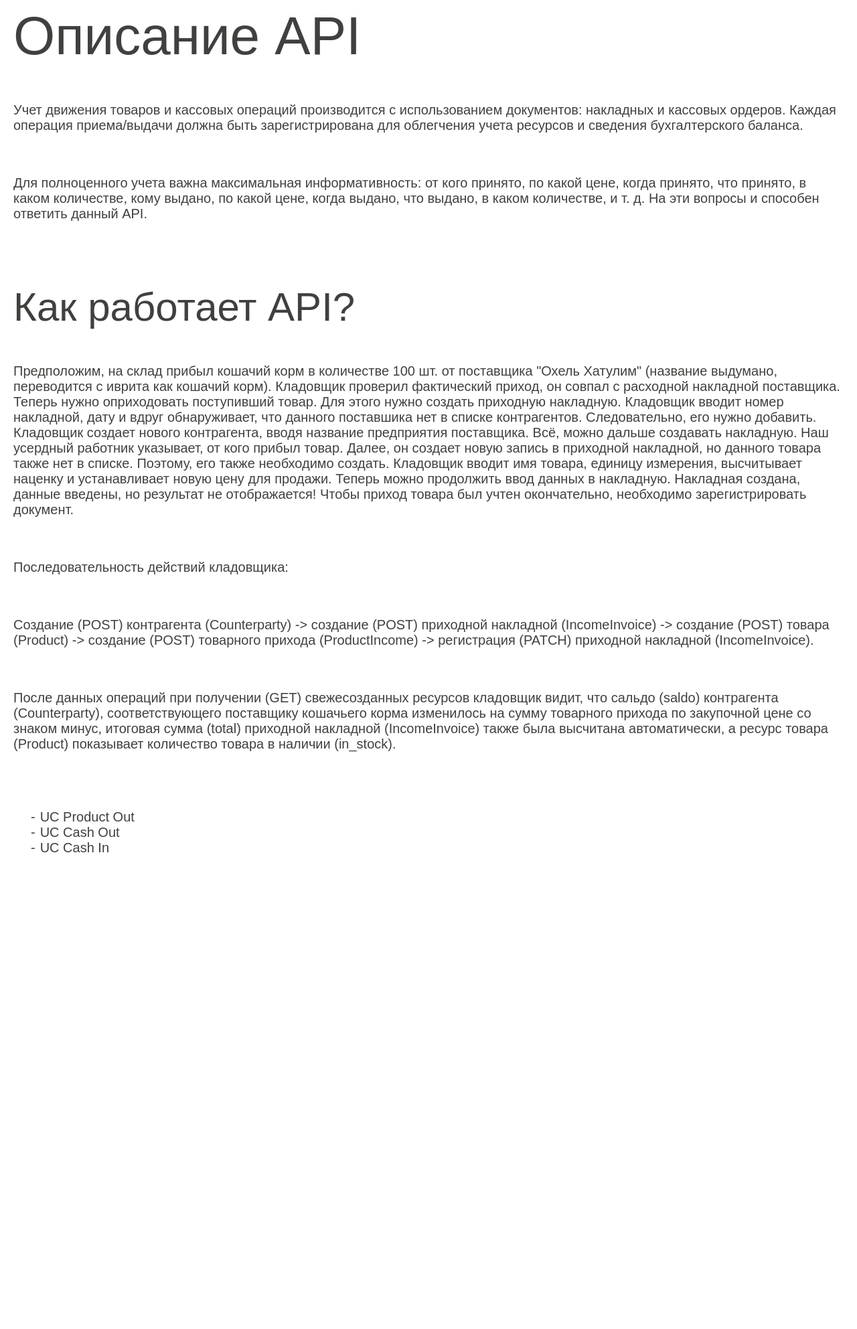
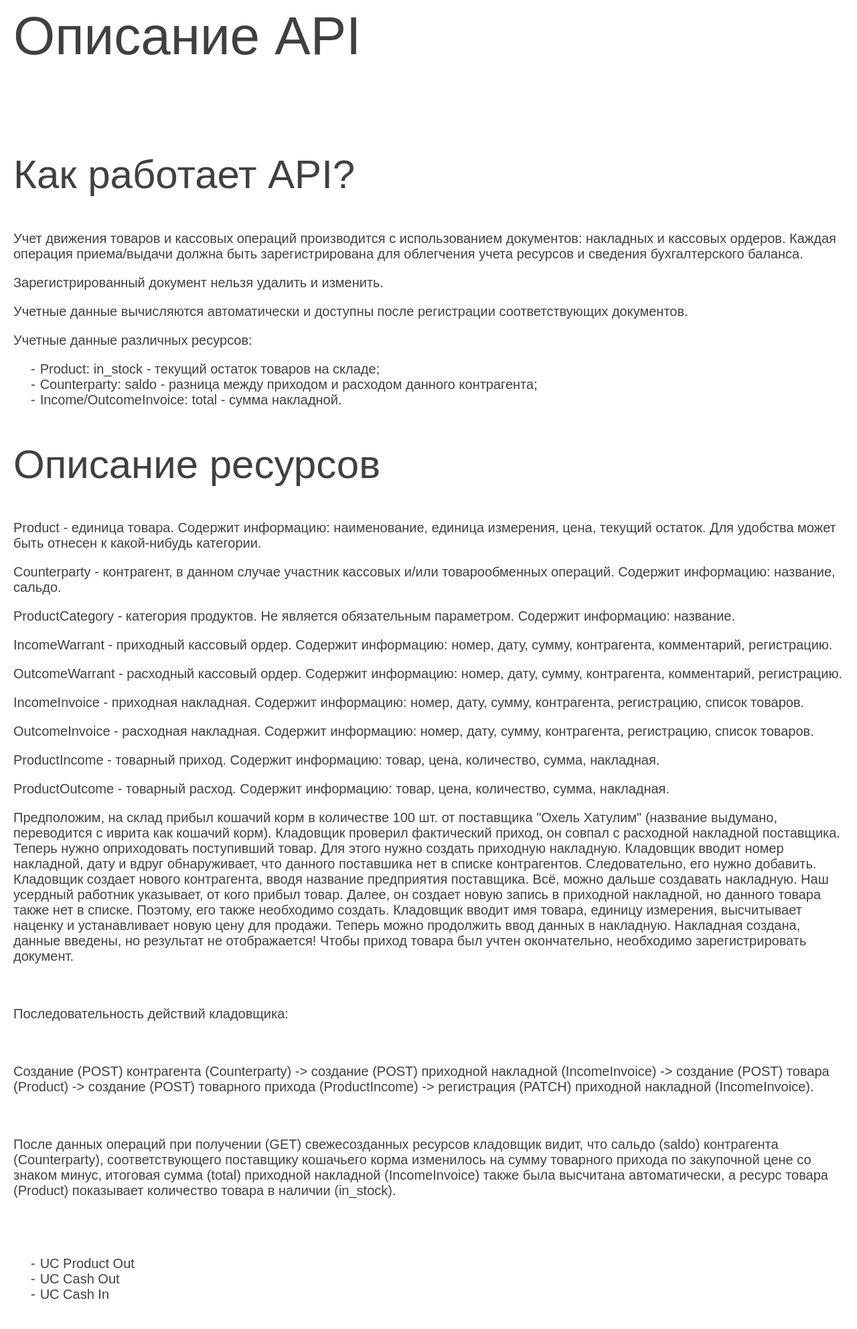
Before and after one commit to MihailShishow/inventory, a Django app: page / in a window 1280 px wide. Shown: the part 66-2051 px from the top of the page at 67% size. Before the commit the page ends 1339 px from the top, so only its background shows below. Run offline with Django 3.2, Linux system fonts and the light colour scheme; some libraries are stand-ins or nearby versions; some web fonts are replaced.

Commit message:
wrote basic documentation

```diff
--- a/templates/index.html
+++ b/templates/index.html
@@ -1,10 +1,34 @@
 {% extends "base.html" %} {% block content %}
 <h1>Описание API</h1>
 
-<p>Учет движения товаров и кассовых операций производится с использованием документов: накладных и кассовых ордеров. Каждая операция приема/выдачи должна быть зарегистрирована для облегчения учета ресурсов и сведения бухгалтерского баланса.</p><br />
-<p>Для полноценного учета важна максимальная информативность: от кого принято, по какой цене, когда принято, что принято, в каком количестве, кому выдано, по какой цене, когда выдано, что выдано, в каком количестве, и т. д. На эти вопросы и способен ответить
-    данный API.</p><br />
+
+<br />
 <h2>Как работает API?</h2>
+<p>Учет движения товаров и кассовых операций производится с использованием документов: накладных и кассовых ордеров. Каждая операция приема/выдачи должна быть зарегистрирована для облегчения учета ресурсов и сведения бухгалтерского баланса.</p>
+<p>Зарегистрированный документ нельзя удалить и изменить.</p>
+<p>Учетные данные вычисляются автоматически и доступны после регистрации соответствующих документов.</p>
+<p>Учетные данные различных ресурсов:</p>
+<ul>
+    <li>Product: in_stock - текущий остаток товаров на складе;</li>
+    <li>Counterparty: saldo - разница между приходом и расходом данного контрагента;</li>
+    <li>Income/OutcomeInvoice: total - сумма накладной.</li>
+</ul>
+<h2>Описание ресурсов</h2>
+<p>Product - единица товара. Содержит информацию: наименование, единица измерения, цена, текущий остаток. Для удобства может быть отнесен к какой-нибудь категории.</p>
+<p>Counterparty - контрагент, в данном случае участник кассовых и/или товарообменных операций. Содержит информацию: название, сальдо.</p>
+<p>ProductCategory - категория продуктов. Не является обязательным параметром. Содержит информацию: название.</p>
+<p>IncomeWarrant - приходный кассовый ордер. Содержит информацию: номер, дату, сумму, контрагента, комментарий, регистрацию.</p>
+<p>OutcomeWarrant - расходный кассовый ордер. Содержит информацию: номер, дату, сумму, контрагента, комментарий, регистрацию.</p>
+<p>IncomeInvoice - приходная накладная. Содержит информацию: номер, дату, сумму, контрагента, регистрацию, список товаров.</p>
+<p>OutcomeInvoice - расходная накладная. Содержит информацию: номер, дату, сумму, контрагента, регистрацию, список товаров.</p>
+<p>ProductIncome - товарный приход. Содержит информацию: товар, цена, количество, сумма, накладная.</p>
+<p>ProductOutcome - товарный расход. Содержит информацию: товар, цена, количество, сумма, накладная.</p>
+
+
+
+
+
+
 <p>Предположим, на склад прибыл кошачий корм в количестве 100 шт. от поставщика "Охель Хатулим" (название выдумано, переводится с иврита как кошачий корм). Кладовщик проверил фактический приход, он совпал с расходной накладной поставщика. Теперь нужно оприходовать
     поступивший товар. Для этого нужно создать приходную накладную. Кладовщик вводит номер накладной, дату и вдруг обнаруживает, что данного поставшика нет в списке контрагентов. Следовательно, его нужно добавить. Кладовщик создает нового контрагента,
     вводя название предприятия поставщика. Всё, можно дальше создавать накладную. Наш усердный работник указывает, от кого прибыл товар. Далее, он создает новую запись в приходной накладной, но данного товара также нет в списке. Поэтому, его также необходимо
```
